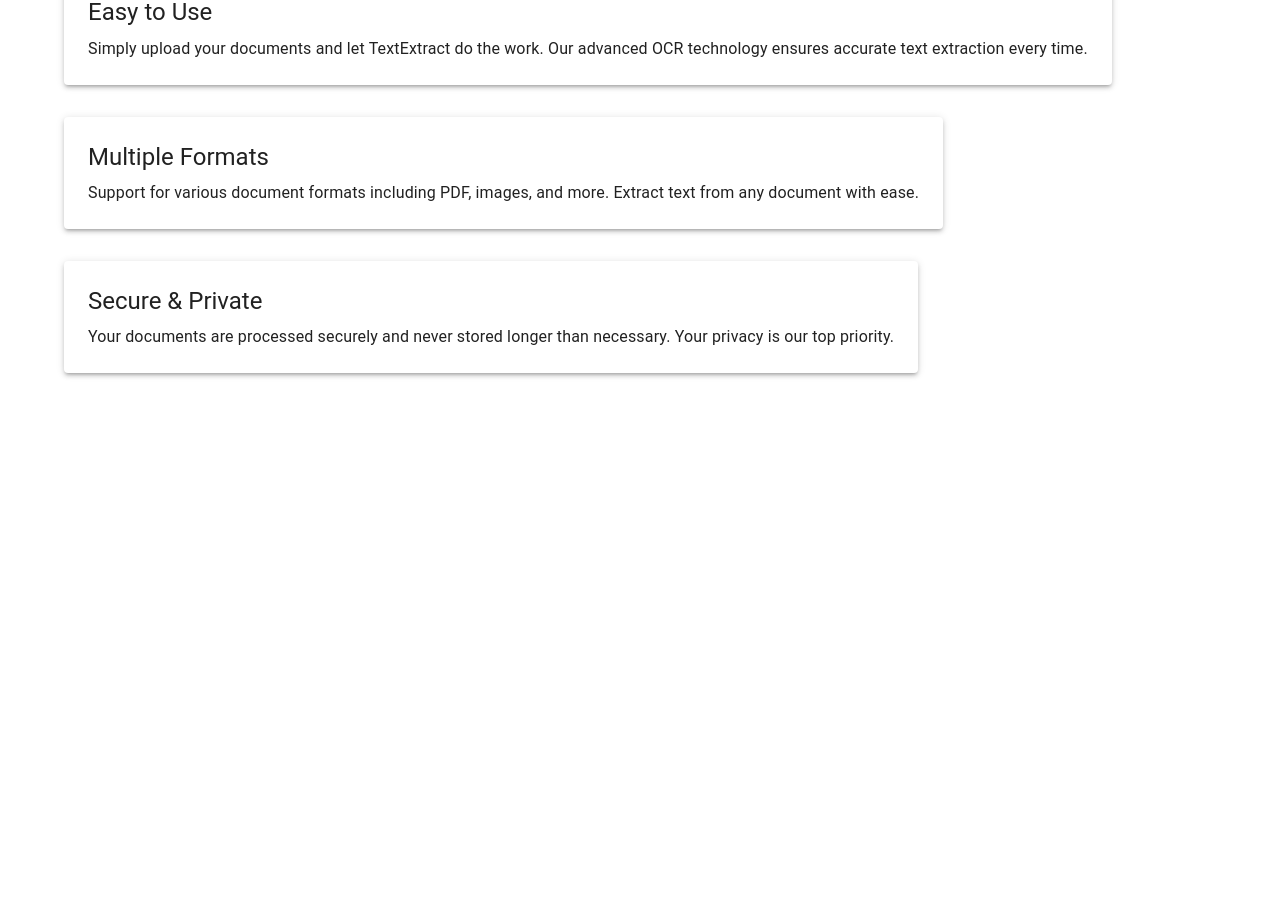
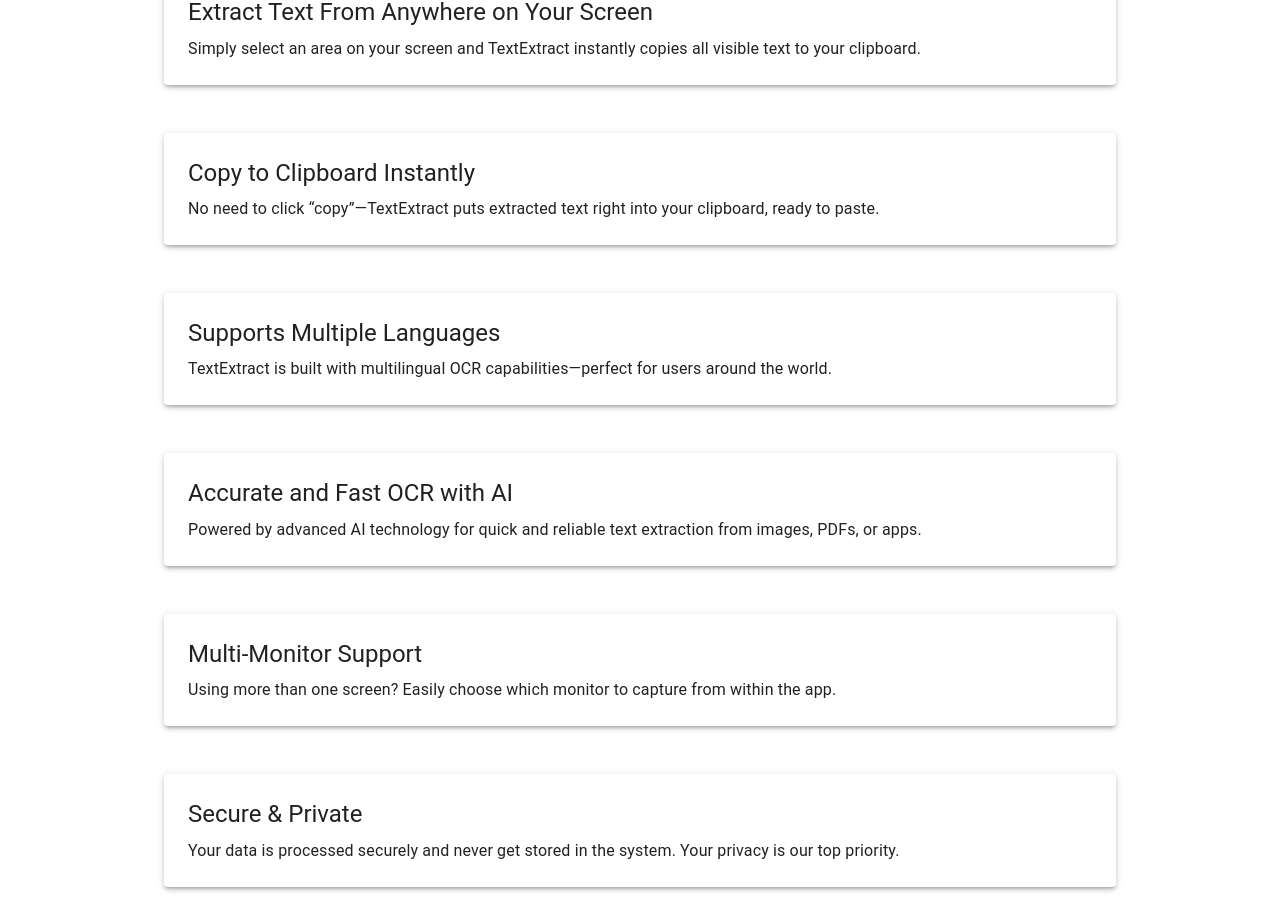
Before and after one commit to Zidny000/TextExtract, a React (Create React App) app in the folder frontend/: page / in a window 1280 px wide. Shown: the part 355-1274 px from the top of the page. Before the commit the page ends 800 px from the top, so only its background shows below. Built offline with nearby package versions, Linux system fonts and the light colour scheme; no server answers.

Commit message:
Landing Page UI Update

```diff
--- a/frontend/src/pages/LandingPage.js
+++ b/frontend/src/pages/LandingPage.js
@@ -40,36 +40,65 @@
         )}
       </Box>
 
-      <Grid container spacing={4} sx={{ mt: 4 }}>
-        <Grid item xs={12} md={4}>
+      <Grid container  spacing={6} sx={{ my: 4 }} justifyContent="center">
+        <Grid item size={10}>
           <Paper elevation={3} sx={{ p: 3, height: '100%' }}>
             <Typography variant="h5" gutterBottom>
-              Easy to Use
+              Extract Text From Anywhere on Your Screen
             </Typography>
             <Typography>
-              Simply upload your documents and let TextExtract do the work. Our advanced OCR technology
-              ensures accurate text extraction every time.
+              Simply select an area on your screen and TextExtract instantly copies all visible text to your clipboard.
             </Typography>
           </Paper>
         </Grid>
-        <Grid item xs={12} md={4}>
+        <Grid item size={10}>
           <Paper elevation={3} sx={{ p: 3, height: '100%' }}>
             <Typography variant="h5" gutterBottom>
-              Multiple Formats
+              Copy to Clipboard Instantly
             </Typography>
             <Typography>
-              Support for various document formats including PDF, images, and more. Extract text from
-              any document with ease.
+              No need to click “copy”—TextExtract puts extracted text right into your clipboard, ready to paste.
             </Typography>
           </Paper>
         </Grid>
-        <Grid item xs={12} md={4}>
+        <Grid item size={10}>
+          <Paper elevation={3} sx={{ p: 3, height: '100%' }}>
+            <Typography variant="h5" gutterBottom>
+              Supports Multiple Languages
+            </Typography>
+            <Typography>
+              TextExtract is built with multilingual OCR capabilities—perfect for users around the world.
+            </Typography>
+          </Paper>
+        </Grid>
+        <Grid item size={10}>
+          <Paper elevation={3} sx={{ p: 3, height: '100%' }}>
+            <Typography variant="h5" gutterBottom>
+              Accurate and Fast OCR with AI
+            </Typography>
+            <Typography>
+              Powered by advanced AI technology for quick and reliable text extraction from images, PDFs, or apps.
+            </Typography>
+          </Paper>
+        </Grid>
+        <Grid item size={10}>
+          <Paper elevation={3} sx={{ p: 3, height: '100%' }}>
+            <Typography variant="h5" gutterBottom>
+              Multi-Monitor Support
+            </Typography>
+            <Typography>
+              Using more than one screen? Easily choose which monitor to capture from within the app.
+            </Typography>
+          </Paper>
+        </Grid>
+
+        <Grid item size={10}>
           <Paper elevation={3} sx={{ p: 3, height: '100%' }}>
             <Typography variant="h5" gutterBottom>
               Secure & Private
             </Typography>
             <Typography>
-              Your documents are processed securely and never stored longer than necessary. Your privacy
+              Your data is processed securely and never get stored in the system. Your privacy
               is our top priority.
             </Typography>
           </Paper>
```
